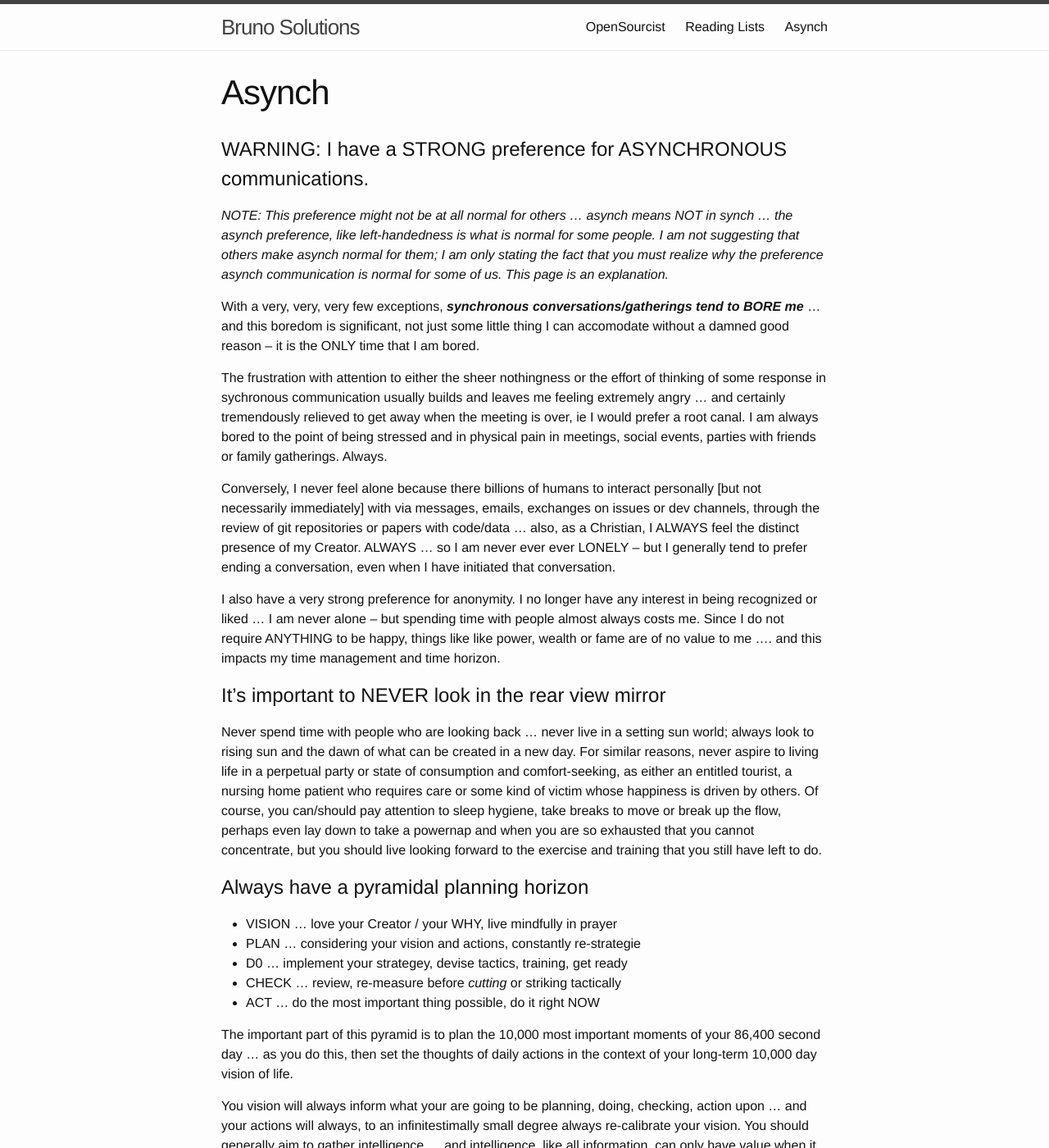
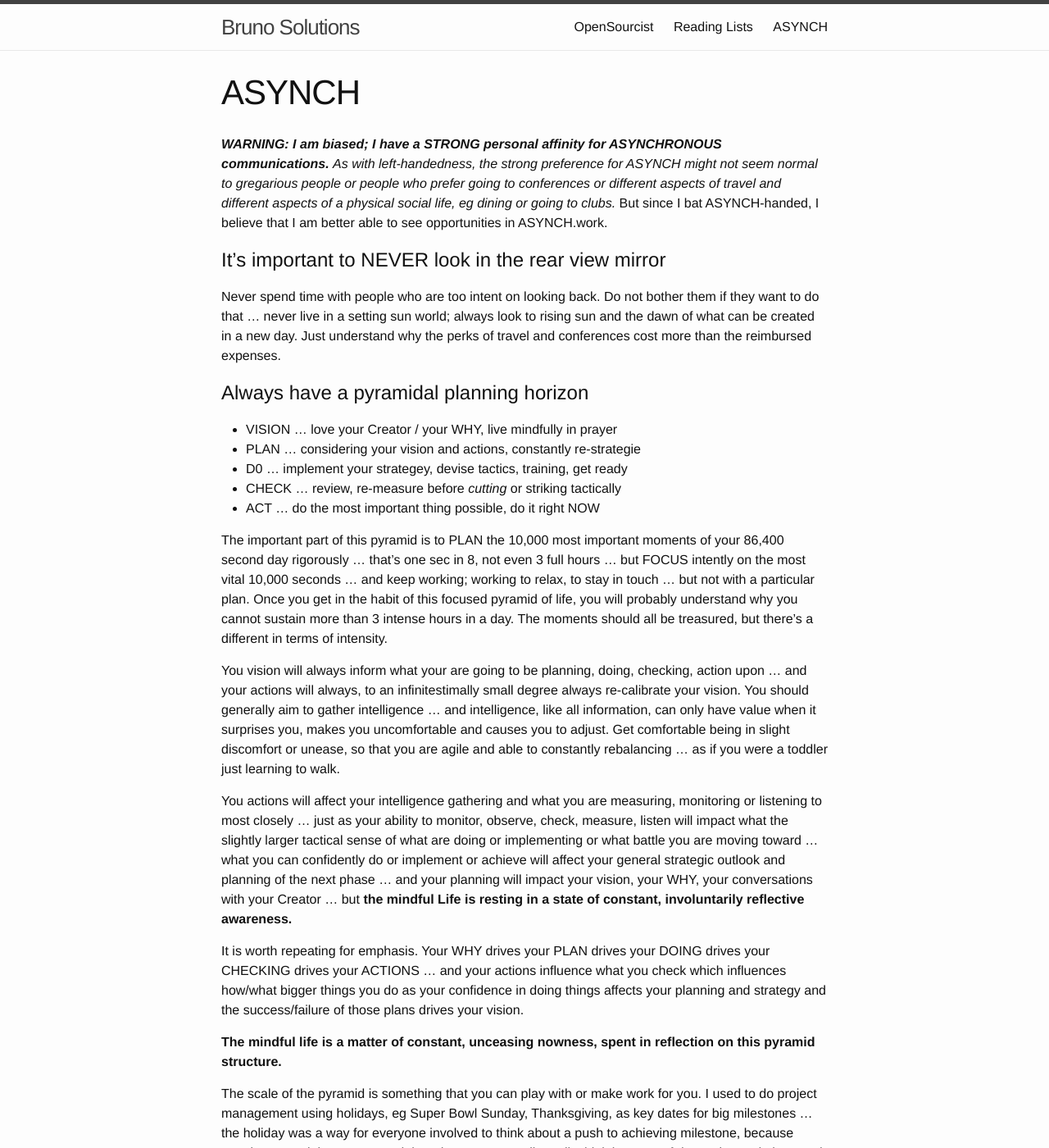
Before and after one commit to RockRapids/SHOP, a Jekyll site: the page built from asynch.md, in a window 1280 px wide and 1400 px high. Shown: the whole window at 82% size. Built offline with Jekyll 4.4.1, drawn with Linux system fonts in a browser that asks for light colours.

Commit message:
Asynch = monk life

```diff
--- a/asynch.md
+++ b/asynch.md
@@ -1,25 +1,14 @@
 ---
 layout: page
-title: Asynch
+title: ASYNCH
 permalink: /asynch/
 ---
 
 
-# WARNING: I have a STRONG preference for ASYNCHRONOUS communications.
-
-*NOTE: This preference might not be at all normal for others ... asynch means NOT in synch ... the asynch preference, like left-handedness is what is normal for some people. I am not suggesting that others make asynch normal for them; I am only stating the fact that you must realize why the preference asynch communication is normal for some of us. This page is an explanation.*
-
-With a very, very, very few exceptions, ***synchronous conversations/gatherings tend to BORE me*** ... and this boredom is significant, not just some little thing I can accomodate without a damned good reason -- it is the ONLY time that I am bored.
-
-The frustration with attention to either the sheer nothingness or the effort of thinking of some response in sychronous communication usually builds and leaves me feeling extremely angry ... and certainly tremendously relieved to get away when the meeting is over, ie I would prefer a root canal.  I am always bored to the point of being stressed and in physical pain in meetings, social events, parties with friends or family gatherings. Always.
-
-Conversely, I never feel alone because there billions of humans to interact personally [but not necessarily immediately] with via messages, emails, exchanges on issues or dev channels, through the review of git repositories or papers with code/data ... also, as a Christian, I ALWAYS feel the distinct presence of my Creator. ALWAYS ... so I am never ever ever LONELY -- but I generally tend to prefer ending a conversation, even when I have initiated that conversation.
-
-I also have a very strong preference for anonymity. I no longer have any interest in being recognized or liked ... I am never alone -- but spending time with people almost always costs me. Since I do not require ANYTHING to be happy, things like like power, wealth or fame are of no value to me .... and this impacts my time management and time horizon.
-
+***WARNING: I am biased; I have a STRONG personal affinity for ASYNCHRONOUS communications.*** *As with left-handedness, the strong preference for ASYNCH might not seem normal to gregarious people or people who prefer going to conferences or different aspects of travel and different aspects of a physical social life, eg dining or going to clubs.* But since I bat ASYNCH-handed, I believe that I am better able to see opportunities in ASYNCH.work.
 # It's important to NEVER look in the rear view mirror
 
-Never spend time with people who are looking back ... never live in a setting sun world; always look to rising sun and the dawn of what can be created in a new day. For similar reasons, never aspire to living life in a perpetual party or state of consumption and comfort-seeking, as either an entitled tourist, a nursing home patient who requires care or some kind of victim whose happiness is driven by others.  Of course, you can/should pay attention to sleep hygiene, take breaks to move or break up the flow, perhaps even lay down to take a powernap and when you are so exhausted that you cannot concentrate, but you should live looking forward to the exercise and training that you still have left to do.
+Never spend time with people who are too intent on looking back.  Do not bother them if they want to do that ... never live in a setting sun world; always look to rising sun and the dawn of what can be created in a new day. Just understand why the perks of travel and conferences cost more than the reimbursed expenses.
 
 # Always have a pyramidal planning horizon
 
@@ -29,7 +18,7 @@ Never spend time with people who are looking back ... never live in a setting su
 * CHECK ... review, re-measure before *cutting* or striking tactically
 * ACT ... do the most important thing possible, do it right NOW
 
-The important part of this pyramid is to plan the 10,000 most important moments of your 86,400 second day ... as you do this, then set the thoughts of daily actions in the context of your long-term 10,000 day vision of life.
+The important part of this pyramid is to PLAN the 10,000 most important moments of your 86,400 second day rigorously ... that's one sec in 8, not even 3 full hours ... but FOCUS intently on the most vital 10,000 seconds ... and keep working; working to relax, to stay in touch ... but not with a particular plan.  Once you get in the habit of this focused pyramid of life, you will probably understand why you cannot sustain more than 3 intense hours in a day. The moments should all be treasured, but there's a different in terms of intensity.
 
 You vision will always inform what your are going to be planning, doing, checking, action upon ... and your actions will always, to an infinitestimally small degree always re-calibrate your vision. You should generally aim to gather intelligence ... and intelligence, like all information, can only have value when it surprises you, makes you uncomfortable and causes you to adjust. Get comfortable being in slight discomfort or unease, so that you are agile and able to constantly rebalancing ... as if you were a toddler just learning to walk.
 
```
